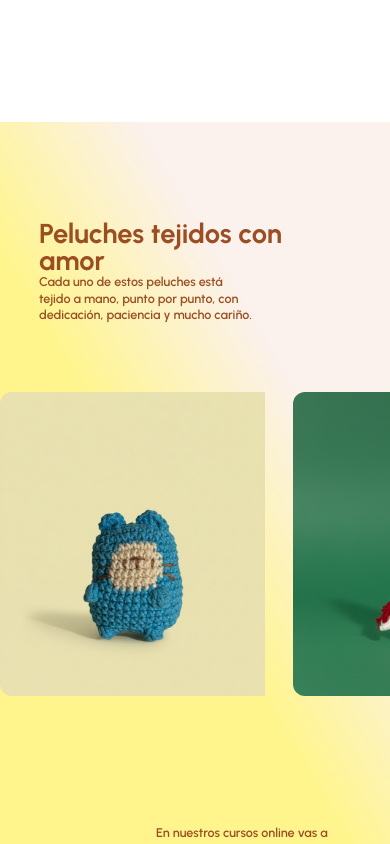
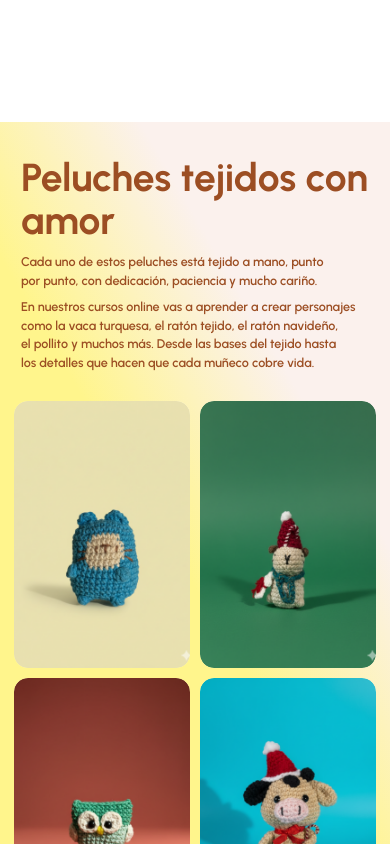
Before and after one commit to janomaciell/cursos-tejidos, a React (Vite) app in the folder frontend/: page / in a window 390 px wide. Shown: the part 8640-9484 px from the top of the page. Built offline with nearby package versions, Linux system fonts and the light colour scheme; no server answers; a web font is replaced by a local one.

Commit message:
image to mobile home

```diff
--- a/frontend/src/pages/public/Home.css
+++ b/frontend/src/pages/public/Home.css
@@ -109,7 +109,7 @@ html {
   content: '';
   position: absolute;
   inset: 0;
-  background: radial-gradient(circle at 30% 50%, rgba(255,255,255,0.1) 0%, transparent 50%);
+  background: radial-gradient(circle at 30% 50%, rgba(255, 255, 255, 0.1) 0%, transparent 50%);
   z-index: 0;
   pointer-events: none;
 }
@@ -938,8 +938,13 @@ html {
     height: 72px;
   }
 
-  .step-title-how-it-works-public { font-size: 1.25rem; }
-  .step-desc-how-it-works-public { font-size: 1rem; }
+  .step-title-how-it-works-public {
+    font-size: 1.25rem;
+  }
+
+  .step-desc-how-it-works-public {
+    font-size: 1rem;
+  }
 }
 
 /* Additional mobile adjustments for the "Por qué elegirnos" / benefits area
@@ -1149,6 +1154,214 @@ html {
 }
 
 /* ===================================
+   URBANIST SECTION - MOBILE FIX
+   =================================== */
+
+@media (max-width: 768px) {
+  .urbanist-section {
+    overflow: hidden;
+  }
+
+  /* El wrapper tiene altura fija para que el SVG absolute se vea completo */
+  .urbanist-wrapper {
+    height: auto !important;
+    min-height: 100svh !important;
+    overflow: hidden !important;
+    display: flex;
+    flex-direction: column;
+  }
+
+  /* El SVG ocupa exactamente el wrapper */
+  .urbanist-bg-gradient {
+    position: absolute;
+    inset: 0;
+    width: 100%;
+    height: 100%;
+    z-index: 0;
+  }
+
+  /* Contenido de texto — flujo normal sobre el fondo */
+  .urbanist-content {
+    position: relative !important;
+    inset: auto !important;
+    padding: 2.5rem 1.5rem 1.5rem !important;
+    pointer-events: auto;
+    z-index: 2;
+    flex-shrink: 0;
+  }
+
+  .urbanist-content h1 {
+    font-size: clamp(2rem, 10vw, 3.5rem) !important;
+    line-height: 1.1 !important;
+    margin-bottom: 0.75rem;
+    padding-top: 0 !important;
+    word-break: break-word;
+  }
+
+  .urbanist-content p {
+    width: 100% !important;
+    font-size: 0.9rem !important;
+    line-height: 1.5 !important;
+    margin-bottom: 0.5rem;
+  }
+
+  .urbanist-content .urbanist-text-2 {
+    position: relative !important;
+    bottom: auto !important;
+    left: auto !important;
+    width: 100% !important;
+    font-size: 0.9rem !important;
+    line-height: 1.5 !important;
+    margin-top: 0.5rem;
+  }
+
+  /* Paneles: grid 2 columnas, flex-grow para ocupar espacio restante */
+  .urbanist-panes-container {
+    width: 100% !important;
+    display: grid !important;
+    grid-template-columns: repeat(2, 1fr) !important;
+    gap: 0.75rem !important;
+    height: auto !important;
+    flex: 1;
+    padding: 0 1rem 1.5rem !important;
+    position: relative !important;
+    z-index: 2;
+  }
+
+  /* Cada pane es una tarjeta con imagen que se ve completa */
+  .urbanist-pane {
+    position: relative !important;
+    height: auto !important;
+    min-height: 180px !important;
+    display: flex !important;
+    align-items: stretch !important;
+    justify-content: center !important;
+    border-radius: 14px;
+    overflow: hidden;
+    background: rgba(255, 255, 255, 0.3);
+  }
+
+  /* Imágenes — resetear todos los valores absolute y translate del desktop */
+  .urbanist-pane img,
+  .urbanist-pane:nth-of-type(1) img,
+  .urbanist-pane:nth-of-type(2) img,
+  .urbanist-pane:nth-of-type(3) img,
+  .urbanist-pane:nth-of-type(4) img {
+    position: relative !important;
+    top: auto !important;
+    right: auto !important;
+    bottom: auto !important;
+    left: auto !important;
+    translate: none !important;
+    transform: none !important;
+    width: 100% !important;
+    height: 100% !important;
+    min-height: 180px !important;
+    max-width: 100% !important;
+    aspect-ratio: unset !important;
+    object-fit: cover !important;
+    border-radius: 14px !important;
+    margin: 0 !important;
+    padding: 0 !important;
+    display: block !important;
+  }
+}
+
+/* Tablet intermedia (769px - 1024px) */
+@media (min-width: 769px) and (max-width: 1024px) {
+  .urbanist-wrapper {
+    height: auto !important;
+    min-height: 100svh !important;
+    overflow: hidden !important;
+    display: flex;
+    flex-direction: column;
+  }
+
+  .urbanist-bg-gradient {
+    position: absolute;
+    inset: 0;
+    width: 100%;
+    height: 100%;
+    z-index: 0;
+  }
+
+  .urbanist-content {
+    position: relative !important;
+    inset: auto !important;
+    padding: 3rem 3rem 2rem !important;
+    pointer-events: auto;
+    z-index: 2;
+    flex-shrink: 0;
+  }
+
+  .urbanist-content h1 {
+    font-size: clamp(3rem, 7vw, 5rem) !important;
+    padding-top: 0 !important;
+  }
+
+  .urbanist-content p {
+    width: 55% !important;
+    font-size: 1rem !important;
+  }
+
+  .urbanist-content .urbanist-text-2 {
+    position: relative !important;
+    bottom: auto !important;
+    left: auto !important;
+    width: 55% !important;
+    margin-top: 0.75rem;
+  }
+
+  .urbanist-panes-container {
+    width: 100% !important;
+    display: grid !important;
+    grid-template-columns: repeat(4, 1fr) !important;
+    gap: 1rem !important;
+    height: auto !important;
+    flex: 1;
+    padding: 0 2rem 2rem !important;
+    position: relative !important;
+    z-index: 2;
+  }
+
+  .urbanist-pane {
+    position: relative !important;
+    height: auto !important;
+    min-height: 220px !important;
+    display: flex !important;
+    align-items: stretch !important;
+    border-radius: 14px;
+    overflow: hidden;
+    background: rgba(255, 255, 255, 0.3);
+  }
+
+  .urbanist-pane img,
+  .urbanist-pane:nth-of-type(1) img,
+  .urbanist-pane:nth-of-type(2) img,
+  .urbanist-pane:nth-of-type(3) img,
+  .urbanist-pane:nth-of-type(4) img {
+    position: relative !important;
+    top: auto !important;
+    right: auto !important;
+    bottom: auto !important;
+    left: auto !important;
+    translate: none !important;
+    transform: none !important;
+    width: 100% !important;
+    height: 100% !important;
+    min-height: 220px !important;
+    max-width: 100% !important;
+    aspect-ratio: unset !important;
+    object-fit: cover !important;
+    border-radius: 14px !important;
+    margin: 0 !important;
+    padding: 0 !important;
+    display: block !important;
+  }
+}
+
+
+/* ===================================
    BENEFITS SECTION
    =================================== */
 
@@ -1236,7 +1449,7 @@ html {
     margin-right: auto !important;
   }
 
-  .benefits-grid-section-public > .benefit-item-public {
+  .benefits-grid-section-public>.benefit-item-public {
     min-width: 0;
     width: 100%;
   }
@@ -1383,7 +1596,7 @@ html {
   line-height: 1.2;
 }
 
-.guarantee-content > p {
+.guarantee-content>p {
   font-family: var(--font-body);
   font-size: 1.15rem;
   font-weight: 400;
@@ -1434,7 +1647,7 @@ html {
   left: -50%;
   width: 200%;
   height: 200%;
-  background: radial-gradient(circle, rgba(252,92,13,0.1) 0%, transparent 70%);
+  background: radial-gradient(circle, rgba(252, 92, 13, 0.1) 0%, transparent 70%);
   animation: pulse 15s ease-in-out infinite;
 }
 
@@ -1515,6 +1728,7 @@ html {
   from {
     opacity: 0;
   }
+
   to {
     opacity: 1;
   }
@@ -1525,6 +1739,7 @@ html {
     opacity: 0;
     transform: translateY(30px);
   }
+
   to {
     opacity: 1;
     transform: translateY(0);
@@ -1532,9 +1747,12 @@ html {
 }
 
 @keyframes pulse {
-  0%, 100% {
+
+  0%,
+  100% {
     transform: scale(1) rotate(0deg);
   }
+
   50% {
     transform: scale(1.05) rotate(180deg);
   }
--- a/frontend/src/pages/public/Home.jsx
+++ b/frontend/src/pages/public/Home.jsx
@@ -79,6 +79,10 @@ const Home = () => {
   useEffect(() => {
     // Initialize Urbanist section animation
     const initUrbanistAnimation = () => {
+      // En mobile y tablet, no aplicar el scroll horizontal animado
+      // Solo se aplica el layout estático via CSS
+      if (window.innerWidth <= 1024) return;
+
       const panes = gsap.utils.toArray(".urbanist-pane");
       const panesContainer = document.getElementById("urbanist-panes-container");
       const urbanistWrapper = document.querySelector(".urbanist-wrapper");
```
